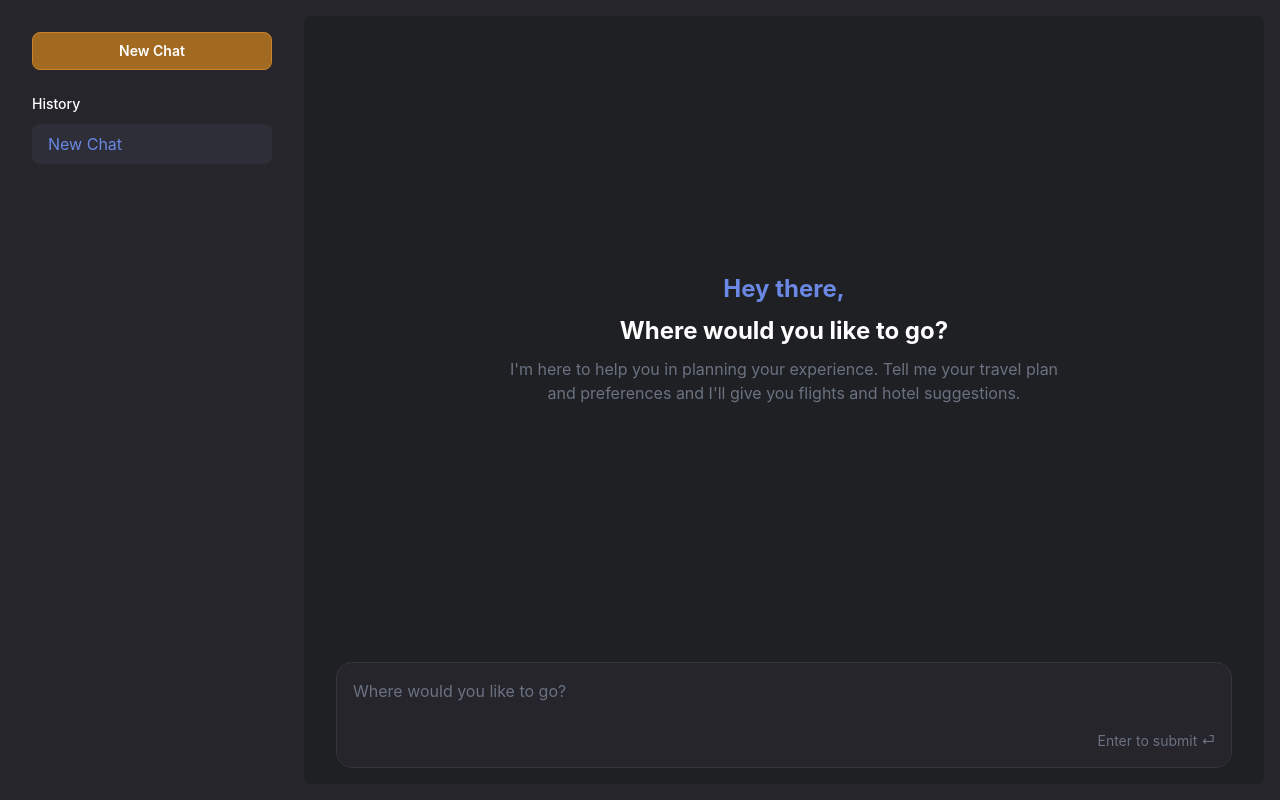
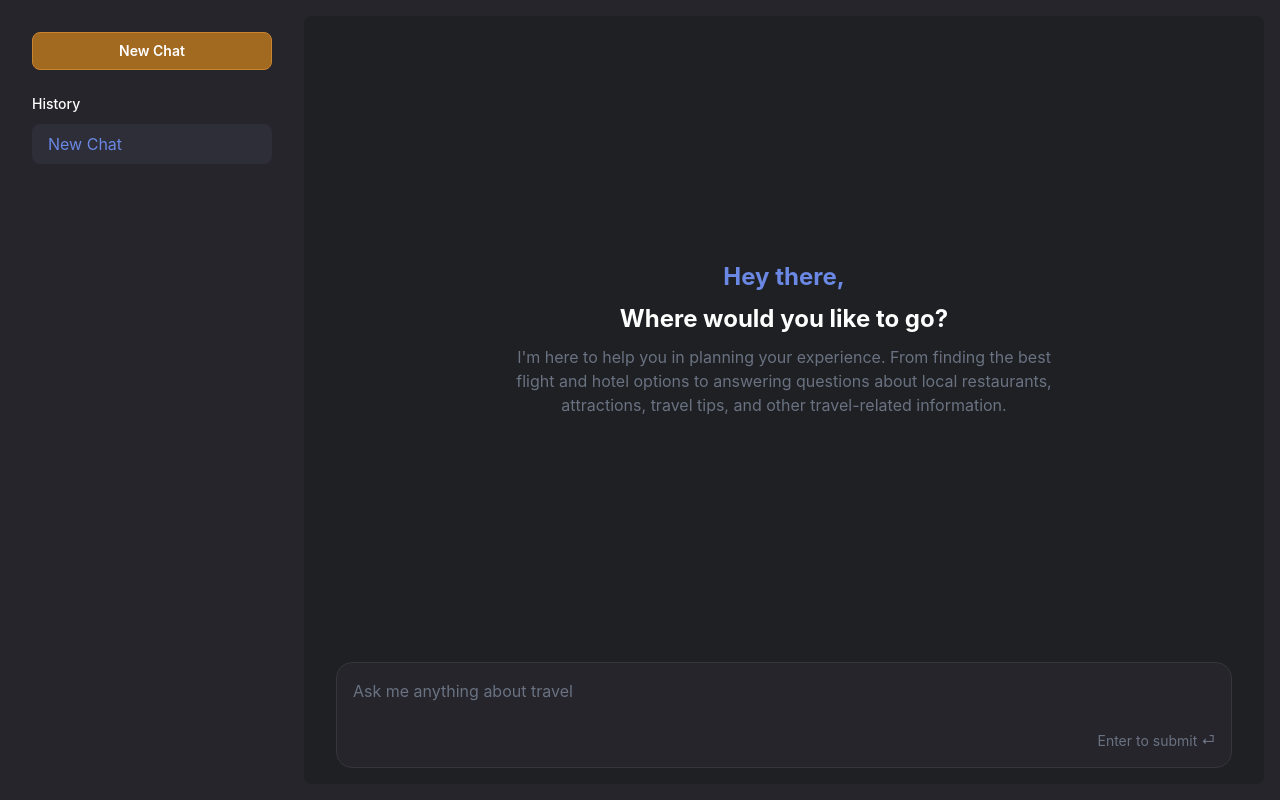
Before and after one commit to minhdao911/ai-travel-companion, a Vue app in the folder frontend/: page /chat/1 in a window 1280 px wide. Built offline with nearby package versions, Linux system fonts and the light colour scheme; no server answers.

Commit message:
Make the assistant more generic to answer travel-related questions

```diff
--- a/frontend/src/components/NavBar.vue
+++ b/frontend/src/components/NavBar.vue
@@ -30,7 +30,7 @@ const handleNewChat = () => {
         :key="chat.id"
         :text="chat.title"
         position="bottom"
-        :hidden="chat.title.length <= 28"
+        :hidden="chat.title.length <= 25"
         :maxWidth="64"
       >
         <RouterLink
--- a/frontend/src/views/ChatView.vue
+++ b/frontend/src/views/ChatView.vue
@@ -54,15 +54,16 @@ watch(
     <div class="flex flex-col justify-between w-full h-full">
       <Welcome v-if="messages.length === 0">
         <p class="text-gray-500 max-w-xl text-center">
-          I'm here to help you in planning your experience. Tell me your travel plan and preferences
-          and I'll give you flights and hotel suggestions.
+          I'm here to help you in planning your experience. From finding the best flight and hotel
+          options to answering questions about local restaurants, attractions, travel tips, and
+          other travel-related information.
         </p>
       </Welcome>
       <div v-else class="flex flex-col w-full h-full overflow-y-auto">
         <ChatInterface :messages="messages" :isLoading="isLoading" />
       </div>
       <TextInput
-        :placeholder="'Where would you like to go?'"
+        placeholder="Ask me anything about travel"
         v-model="input"
         :onEnter="handleInputEnter"
         :disabled="isLoading"
```
Also changed, not shown: 1 other file (tests, documents, lock files or other folders).
